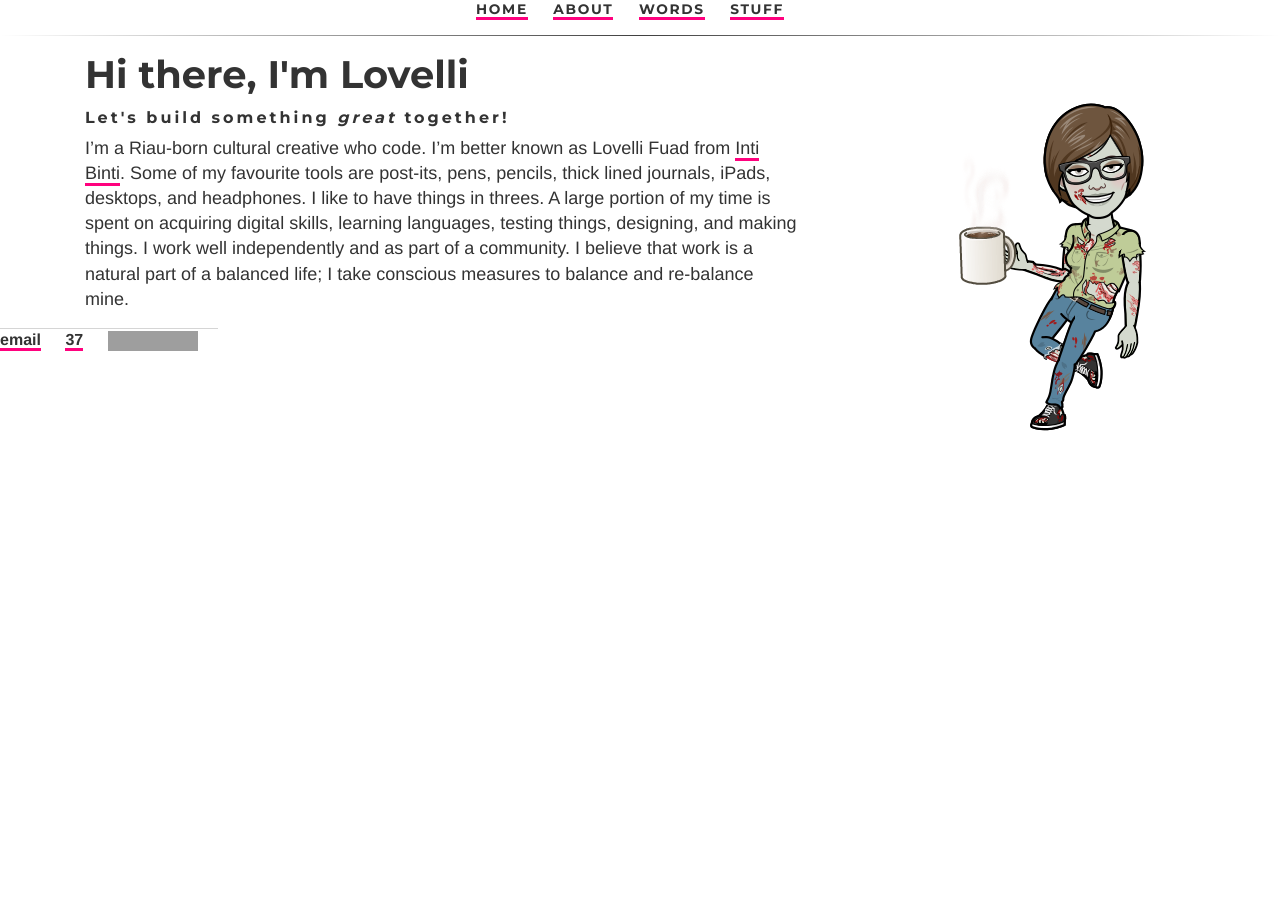
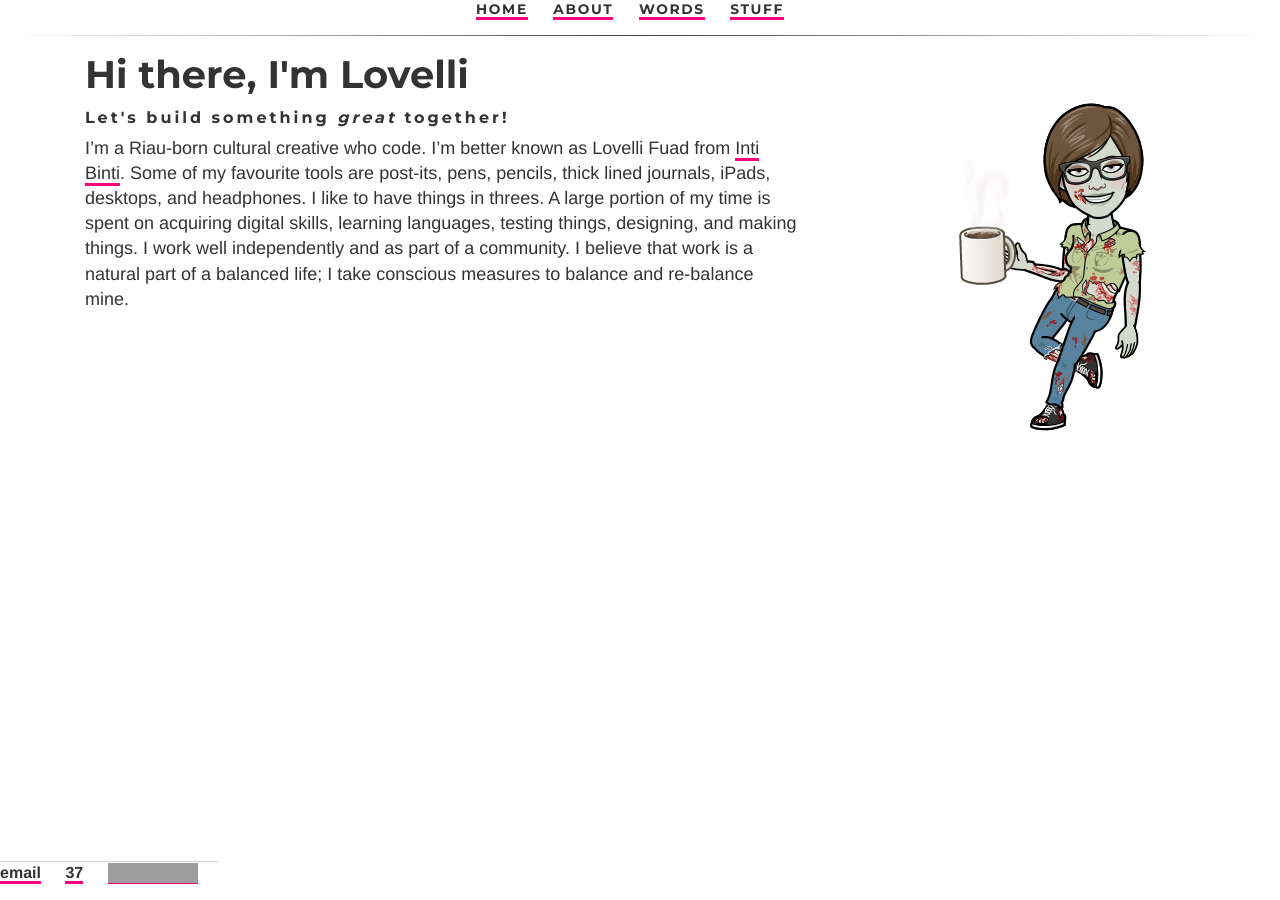
Before and after one commit to ariesti/ariesti.github.io, a Jekyll site: the page built from index.html, in a window 1280 px wide. Built offline with Jekyll 4.4.1, drawn with Linux system fonts in a browser that asks for light colours; grey boxes are pictures that could not be loaded.

Commit message:
Update main.css

```diff
--- a/css/main.css
+++ b/css/main.css
@@ -164,7 +164,8 @@ footer {
 	border-top: 1px solid #d5d5d5;
 	font-size: .8em;
 	clear: both;
-	text-align: center; }
+	text-align: center;
+	bottom: 0px; }
 
 /* Blog */
 ul.posts { margin: 20px auto 40px; font-size: 1.2em; color: #ff017e; }
```
